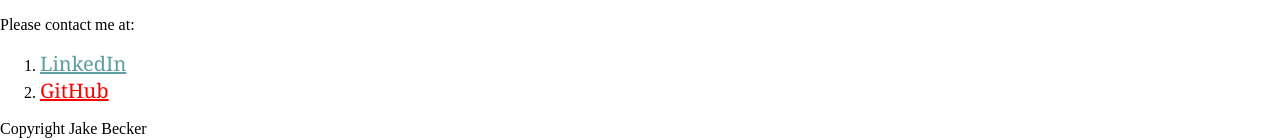
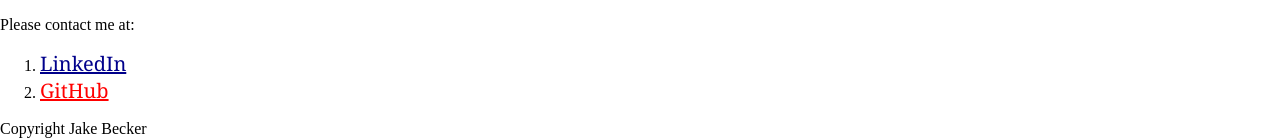
Before and after one commit to becktown/first-project, a plain HTML site: page index.html in a window 1280 px wide. In both pictures the pointer is over the link "LinkedIn". Shown: the part 917-1057 px from the top of the page. Drawn offline with Linux system fonts and the light colour scheme.

Commit message:
color change

```diff
--- a/style.css
+++ b/style.css
@@ -31,5 +31,5 @@ a {
 /*link colors*/
 a:link    { color: red;  }
 a:visited { color: black;   }
-a:hover   { color: cadetblue; }
+a:hover   { color: darkblue; }
 a:active  { color: blue;  }
```
